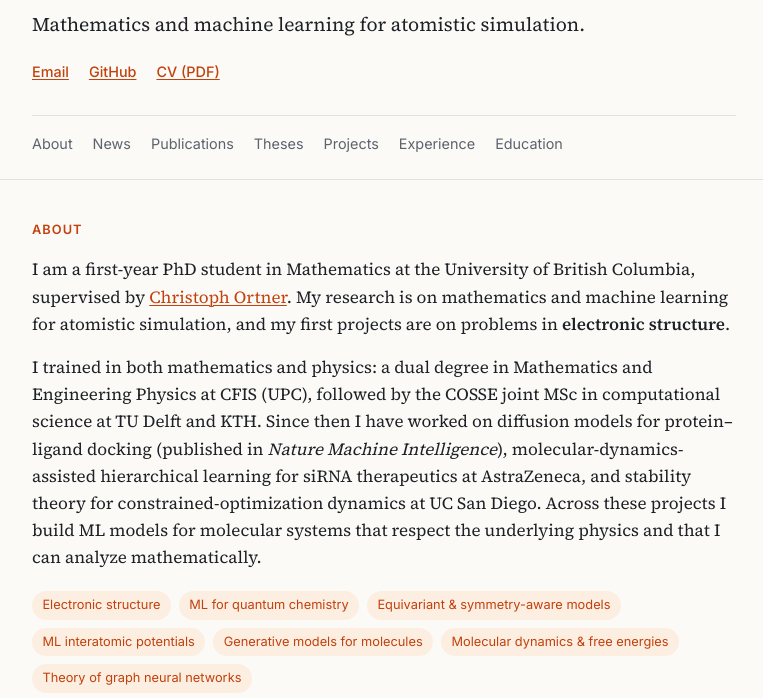
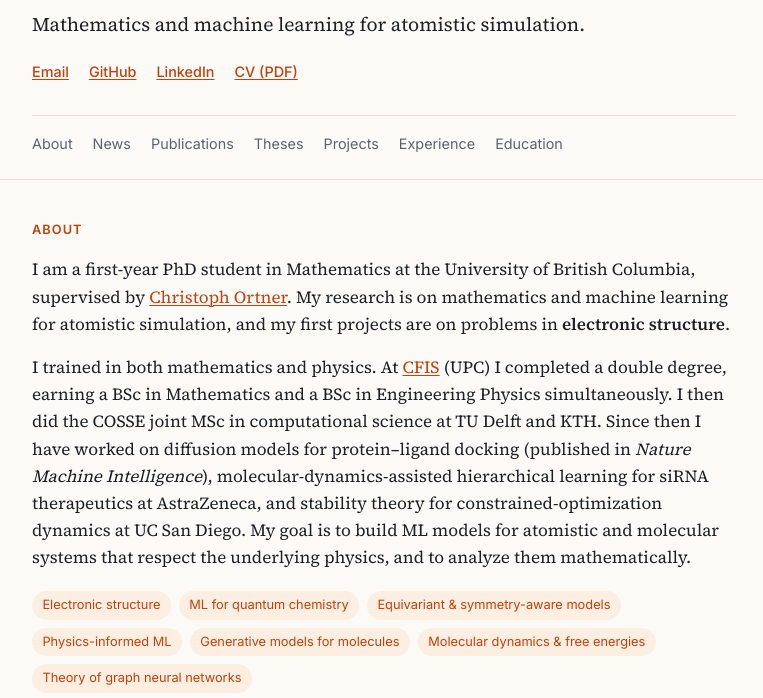
Before and after one commit to javier-gallardo-saenz/javier-gallardo-saenz.github.io, a plain HTML site: page index.html in a window 1280 px wide. Shown: the part 429-1127 px from the top of the page, without its empty margins (256-1019 px from the left). Drawn offline with Linux system fonts and the light colour scheme.

Commit message:
Add LinkedIn and docking slides, refine about section
Co-Authored-By: Claude Opus 5.5 <noreply@anthropic.com>

```diff
--- a/index.html
+++ b/index.html
@@ -36,6 +36,7 @@
     <nav class="links" aria-label="Contact and profiles">
       <a href="mailto:jgallardosaenz@gmail.com">Email</a>
       <a href="https://github.com/javier-gallardo-saenz">GitHub</a>
+      <a href="https://www.linkedin.com/in/javier-gallardo-s%C3%A1enz-953b8a258/">LinkedIn</a>
       <a href="CV_GallardoSaenzJavier.pdf">CV (PDF)</a>
     </nav>
     <nav class="toc" aria-label="Sections">
@@ -61,18 +62,19 @@
       <strong>electronic structure</strong>.
     </p>
     <p>
-      I trained in both mathematics and physics: a dual degree in Mathematics and Engineering Physics at CFIS (UPC),
-      followed by the COSSE joint MSc in computational science at TU Delft and KTH. Since then I have worked on
-      diffusion models for protein–ligand docking (published in <em>Nature Machine Intelligence</em>),
-      molecular-dynamics-assisted hierarchical learning for siRNA therapeutics at AstraZeneca, and
-      stability theory for constrained-optimization dynamics at UC San Diego. Across these projects I build ML models
-      for molecular systems that respect the underlying physics and that I can analyze mathematically.
+      I trained in both mathematics and physics. At <a href="https://cfis.upc.edu/en">CFIS</a> (UPC) I completed a
+      double degree, earning a BSc in Mathematics and a BSc in Engineering Physics simultaneously. I then did the
+      COSSE joint MSc in computational science at TU Delft and KTH. Since then I have worked on diffusion models for
+      protein–ligand docking (published in <em>Nature Machine Intelligence</em>), molecular-dynamics-assisted
+      hierarchical learning for siRNA therapeutics at AstraZeneca, and stability theory for constrained-optimization
+      dynamics at UC San Diego. My goal is to build ML models for atomistic and molecular systems that respect the
+      underlying physics, and to analyze them mathematically.
     </p>
     <ul class="tags" aria-label="Research interests">
       <li>Electronic structure</li>
       <li>ML for quantum chemistry</li>
       <li>Equivariant &amp; symmetry-aware models</li>
-      <li>ML interatomic potentials</li>
+      <li>Physics-informed ML</li>
       <li>Generative models for molecules</li>
       <li>Molecular dynamics &amp; free energies</li>
       <li>Theory of graph neural networks</li>
@@ -106,7 +108,7 @@
       <li>
         <p class="title">Informed protein–ligand docking via geodesic guidance in translational, rotational and torsional spaces</p>
         <p class="meta">R. Miñán, <strong>J. Gallardo</strong>, Á. Ciudad, A. Molina · <em>Nature Machine Intelligence</em> 7, 2025</p>
-        <p class="links-inline"><a href="https://doi.org/10.1038/s42256-025-01091-x">Paper</a></p>
+        <p class="links-inline"><a href="https://doi.org/10.1038/s42256-025-01091-x">Paper</a> · <a href="presentation_GallardoSaenzJavier.pdf">Slides</a></p>
       </li>
       <li>
         <p class="title">GeoDirDock: Guiding Docking Along Geodesic Paths</p>
@@ -118,6 +120,12 @@
       Both papers guide the reverse process of a diffusion model along geodesics in the product of translational,
       rotational (SO(3)) and torsional spaces. This steers blind docking toward expert-specified binding regions and
       improves both RMSD accuracy and the physical plausibility of the predicted poses.
+    </p>
+    <p class="note">
+      I devised this method three years ago, and I now understand its underlying mathematics much better. My
+      <a href="presentation_GallardoSaenzJavier.pdf">presentation slides</a> cover it more carefully: score-based
+      diffusion on the product manifold 𝕋(3) × SO(3) × SO(2)<sup><i>m</i></sup>, and geodesic guidance through its
+      exponential and logarithm maps.
     </p>
   </section>
 
@@ -272,7 +280,7 @@
       <dt>2019 – 2024</dt>
       <dd>
         <p class="title">BSc in Mathematics &amp; BSc in Engineering Physics · CFIS, Universitat Politècnica de Catalunya</p>
-        <p>Selective dual-degree programme. Honorable mentions in Quantum Physics, Solid State Physics and Biophysics II.</p>
+        <p>Both degrees completed simultaneously in a selective double-degree programme. Honorable mentions in Quantum Physics, Solid State Physics and Biophysics II.</p>
       </dd>
     </dl>
   </section>
```
Also changed, not shown: 1 other file.
